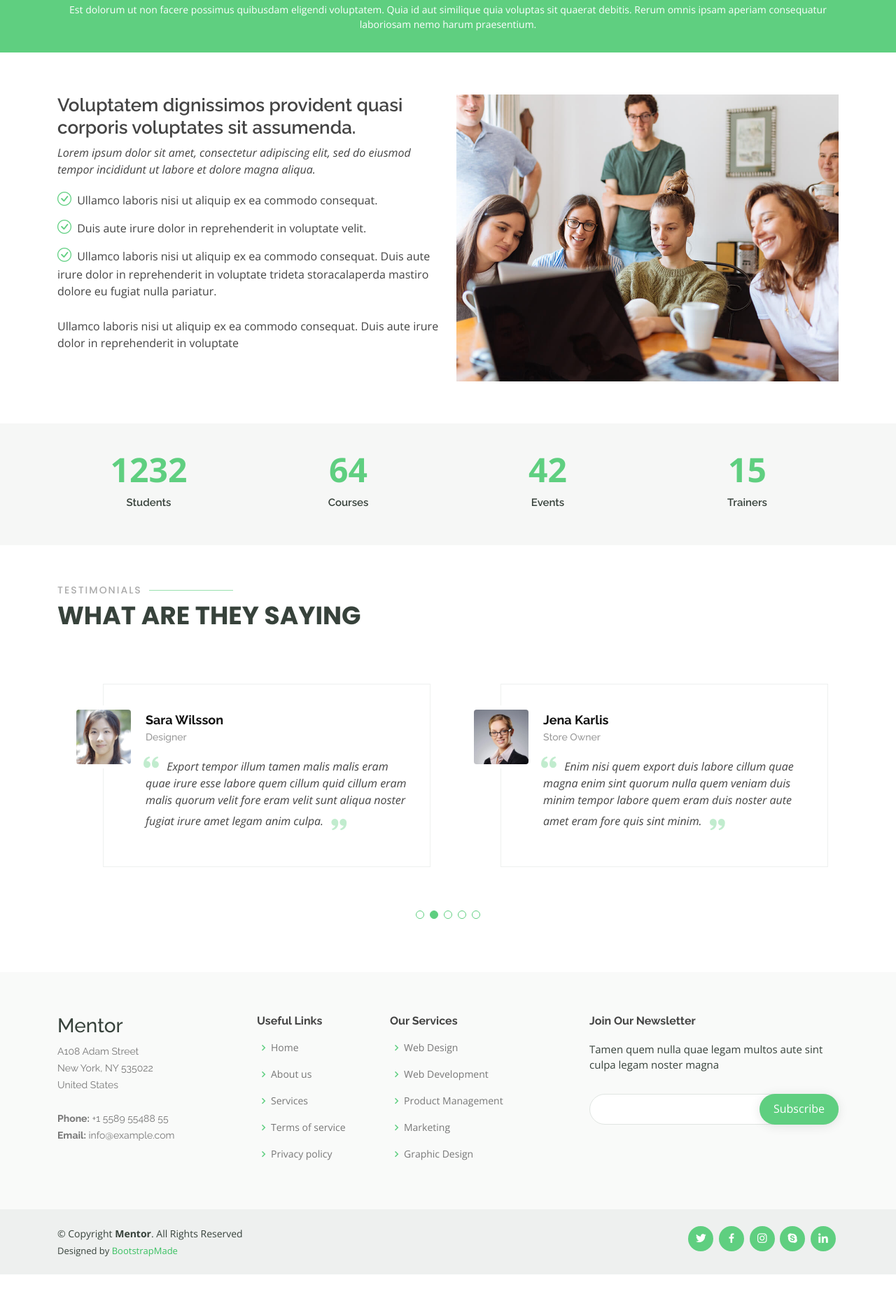
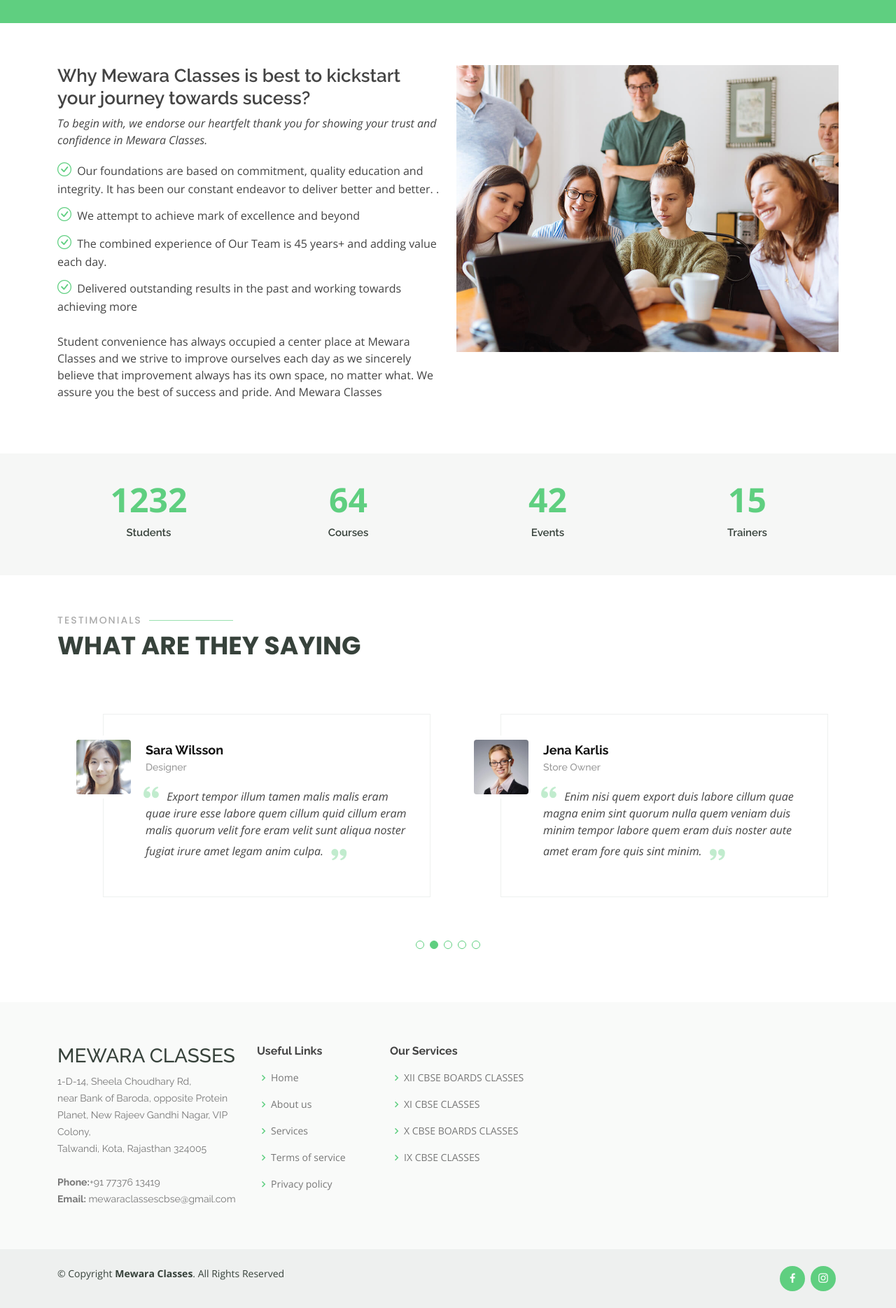
Before and after one commit to KRISHANKANT670/mewara-website, a plain HTML site: page about.html in a window 1280 px wide. Shown: the part 146-2015 px from the top of the page at 70% size. Before the commit the page ends 1967 px from the top, so only its background shows below. Drawn offline with nearby package versions, Linux system fonts and the light colour scheme.

Commit message:
Updated About and Contact page

```diff
--- a/about.html
+++ b/about.html
@@ -5,7 +5,7 @@
   <meta charset="utf-8">
   <meta content="width=device-width, initial-scale=1.0" name="viewport">
 
-  <title>About - Mentor Bootstrap Template</title>
+  <title>About</title>
   <meta content="" name="description">
   <meta content="" name="keywords">
 
@@ -43,52 +43,39 @@
   <header id="header" class="fixed-top">
     <div class="container d-flex align-items-center">
 
-      <h1 class="logo me-auto"><a href="index.html">Mentor</a></h1>
+        <h1 class="logo me-auto">
+            <img src="assets/img/mewara/log.jpg" alt="">
+            <a href="index.html"><b>Mewara Classes</b></a></h1>
+        <p><i>Beyond the limits</i></p>
         <!-- Uncomment below if you prefer to use an image logo -->
         <!-- <a href="index.html" class="logo me-auto"><img src="assets/img/logo.png" alt="" class="img-fluid"></a>-->
 
         <nav id="navbar" class="navbar order-last order-lg-0">
             <ul>
-          <li><a href="index.html">Home</a></li>
-          <li><a class="active" href="about.html">About</a></li>
+                <li><a class="active" href="index.html">Home</a></li>
+                <li><a href="about.html">About</a></li>
                 <li><a href="courses.html">Courses</a></li>
-          <li><a href="trainers.html">Trainers</a></li>
+                <li><a href="teacher's.html">Teacher's</a></li>
                 <li><a href="events.html">Events</a></li>
                 <li><a href="pricing.html">Pricing</a></li>
-
-          <li class="dropdown"><a href="#"><span>Drop Down</span> <i class="bi bi-chevron-down"></i></a>
-            <ul>
-              <li><a href="#">Drop Down 1</a></li>
-              <li class="dropdown"><a href="#"><span>Deep Drop Down</span> <i class="bi bi-chevron-right"></i></a>
-                <ul>
-                  <li><a href="#">Deep Drop Down 1</a></li>
-                  <li><a href="#">Deep Drop Down 2</a></li>
-                  <li><a href="#">Deep Drop Down 3</a></li>
-                  <li><a href="#">Deep Drop Down 4</a></li>
-                  <li><a href="#">Deep Drop Down 5</a></li>
-                </ul>
-              </li>
-              <li><a href="#">Drop Down 2</a></li>
-              <li><a href="#">Drop Down 3</a></li>
-              <li><a href="#">Drop Down 4</a></li>
-            </ul>
-          </li>
                 <li><a href="contact.html">Contact</a></li>
             </ul>
             <i class="bi bi-list mobile-nav-toggle"></i>
-      </nav><!-- .navbar -->
+        </nav>
+        <!-- .navbar -->
 
         <a href="courses.html" class="get-started-btn">Get Started</a>
 
     </div>
-  </header><!-- End Header -->
+</header>
+<!-- End Header -->
 
   <main id="main">
     <!-- ======= Breadcrumbs ======= -->
     <div class="breadcrumbs" data-aos="fade-in">
       <div class="container">
         <h2>About Us</h2>
-        <p>Est dolorum ut non facere possimus quibusdam eligendi voluptatem. Quia id aut similique quia voluptas sit quaerat debitis. Rerum omnis ipsam aperiam consequatur laboriosam nemo harum praesentium. </p>
+        <p>  </p>
       </div>
     </div><!-- End Breadcrumbs -->
 
@@ -101,18 +88,24 @@
             <img src="assets/img/about.jpg" class="img-fluid" alt="">
           </div>
           <div class="col-lg-6 pt-4 pt-lg-0 order-2 order-lg-1 content">
-            <h3>Voluptatem dignissimos provident quasi corporis voluptates sit assumenda.</h3>
+            <h3>Why Mewara Classes is best to kickstart your journey towards sucess?
+            </h3>
             <p class="fst-italic">
-              Lorem ipsum dolor sit amet, consectetur adipiscing elit, sed do eiusmod tempor incididunt ut labore et dolore
-              magna aliqua.
+              To begin with, we endorse our heartfelt thank you for showing your trust and confidence in Mewara Classes.
             </p>
             <ul>
-              <li><i class="bi bi-check-circle"></i> Ullamco laboris nisi ut aliquip ex ea commodo consequat.</li>
-              <li><i class="bi bi-check-circle"></i> Duis aute irure dolor in reprehenderit in voluptate velit.</li>
-              <li><i class="bi bi-check-circle"></i> Ullamco laboris nisi ut aliquip ex ea commodo consequat. Duis aute irure dolor in reprehenderit in voluptate trideta storacalaperda mastiro dolore eu fugiat nulla pariatur.</li>
+              <li><i class="bi bi-check-circle"></i> Our foundations are based on commitment, quality education and integrity. It has been our constant endeavor to deliver better and better.
+                .</li>
+              <li><i class="bi bi-check-circle"></i> We  attempt to achieve mark of excellence and beyond
+              </li>
+              <li><i class="bi bi-check-circle"></i> The combined experience of Our Team is 45 years+ and adding value each day.</li>
+              <li><i class="bi bi-check-circle"></i> Delivered outstanding results in the past and working towards achieving more</li>
             </ul>
             <p>
-              Ullamco laboris nisi ut aliquip ex ea commodo consequat. Duis aute irure dolor in reprehenderit in voluptate
+              Student convenience has always occupied a center place at Mewara Classes and we strive to improve ourselves each day as we sincerely believe that improvement always has its own space, no matter what.
+
+We assure you the best of success and pride. And Mewara Classes
+
             </p>
 
           </div>
@@ -256,13 +249,11 @@
             <div class="row">
 
                 <div class="col-lg-3 col-md-6 footer-contact">
-            <h3>Mentor</h3>
+                    <h3>MEWARA CLASSES</h3>
                     <p>
-              A108 Adam Street <br>
-              New York, NY 535022<br>
-              United States <br><br>
-              <strong>Phone:</strong> +1 5589 55488 55<br>
-              <strong>Email:</strong> info@example.com<br>
+                        1-D-14, Sheela Choudhary Rd, <br> near Bank of Baroda, opposite Protein Planet, New Rajeev Gandhi Nagar, VIP Colony,<br>Talwandi, Kota, Rajasthan 324005 <br><br>
+                        <strong>Phone:</strong>+91 77376 13419<br>
+                        <strong>Email:</strong> mewaraclassescbse@gmail.com<br>
                     </p>
                 </div>
 
@@ -280,21 +271,13 @@
                 <div class="col-lg-3 col-md-6 footer-links">
                     <h4>Our Services</h4>
                     <ul>
-              <li><i class="bx bx-chevron-right"></i> <a href="#">Web Design</a></li>
-              <li><i class="bx bx-chevron-right"></i> <a href="#">Web Development</a></li>
-              <li><i class="bx bx-chevron-right"></i> <a href="#">Product Management</a></li>
-              <li><i class="bx bx-chevron-right"></i> <a href="#">Marketing</a></li>
-              <li><i class="bx bx-chevron-right"></i> <a href="#">Graphic Design</a></li>
+                        <li><i class="bx bx-chevron-right"></i> <a href="#">XII CBSE BOARDS CLASSES</a></li>
+                        <li><i class="bx bx-chevron-right"></i> <a href="#">XI CBSE CLASSES</a></li>
+                        <li><i class="bx bx-chevron-right"></i> <a href="#">X CBSE BOARDS CLASSES</a></li>
+                        <li><i class="bx bx-chevron-right"></i> <a href="#">IX CBSE CLASSES</a></li>
                     </ul>
                 </div>
 
-          <div class="col-lg-4 col-md-6 footer-newsletter">
-            <h4>Join Our Newsletter</h4>
-            <p>Tamen quem nulla quae legam multos aute sint culpa legam noster magna</p>
-            <form action="" method="post">
-              <input type="email" name="email"><input type="submit" value="Subscribe">
-            </form>
-          </div>
 
             </div>
         </div>
@@ -304,25 +287,20 @@
 
         <div class="me-md-auto text-center text-md-start">
             <div class="copyright">
-          &copy; Copyright <strong><span>Mentor</span></strong>. All Rights Reserved
+                &copy; Copyright <strong><span>Mewara Classes</span></strong>. All Rights Reserved
             </div>
-        <div class="credits">
-          <!-- All the links in the footer should remain intact. -->
-          <!-- You can delete the links only if you purchased the pro version. -->
-          <!-- Licensing information: https://bootstrapmade.com/license/ -->
-          <!-- Purchase the pro version with working PHP/AJAX contact form: https://bootstrapmade.com/mentor-free-education-bootstrap-theme/ -->
-          Designed by <a href="https://bootstrapmade.com/">BootstrapMade</a>
+
+        </div>
+        <div class="social-links text-center text-md-right pt-3 pt-md-0">
+            <!-- <a href="#" class="twitter"><i class="bx bxl-twitter"></i></a> -->
+            <a href="https://www.facebook.com/profile.php?id=100063558831980" class="facebook"><i class="bx bxl-facebook"></i></a>
+            <a href="https://www.instagram.com/mewaraclasses/" class="instagram"><i class="bx bxl-instagram"></i></a>
+            <!-- <a href="#" class="google-plus"><i class="bx bxl-skype"></i></a> -->
+            <!-- <a href="#" class="linkedin"><i class="bx bxl-linkedin"></i></a> -->
         </div>
     </div>
-      <div class="social-links text-center text-md-right pt-3 pt-md-0">
-        <a href="#" class="twitter"><i class="bx bxl-twitter"></i></a>
-        <a href="#" class="facebook"><i class="bx bxl-facebook"></i></a>
-        <a href="#" class="instagram"><i class="bx bxl-instagram"></i></a>
-        <a href="#" class="google-plus"><i class="bx bxl-skype"></i></a>
-        <a href="#" class="linkedin"><i class="bx bxl-linkedin"></i></a>
-      </div>
-    </div>
-  </footer><!-- End Footer -->
+</footer>
+  <!-- End Footer -->
 
   <div id="preloader"></div>
   <a href="#" class="back-to-top d-flex align-items-center justify-content-center"><i class="bi bi-arrow-up-short"></i></a>
```
Also changed, not shown: contact.html (+14 -28 lines). Lines whose indentation alone changed are shown as unchanged.
